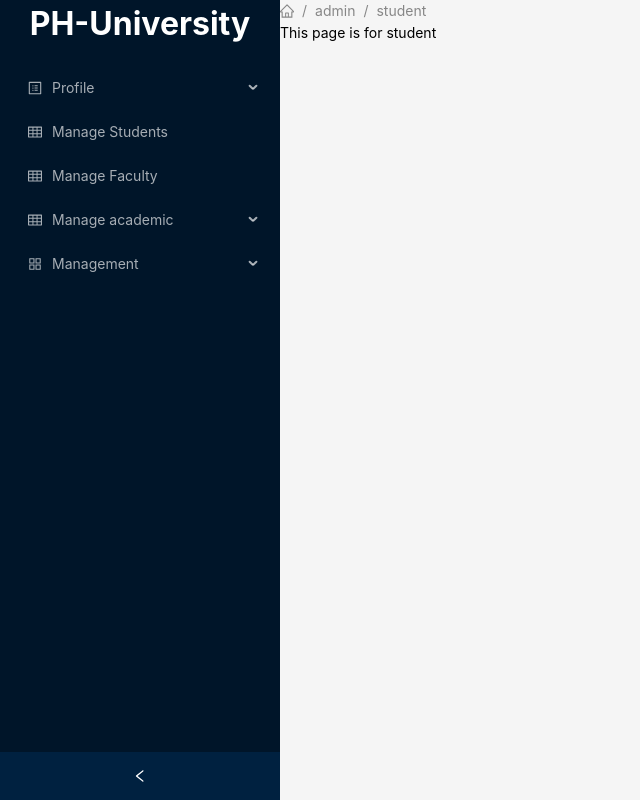
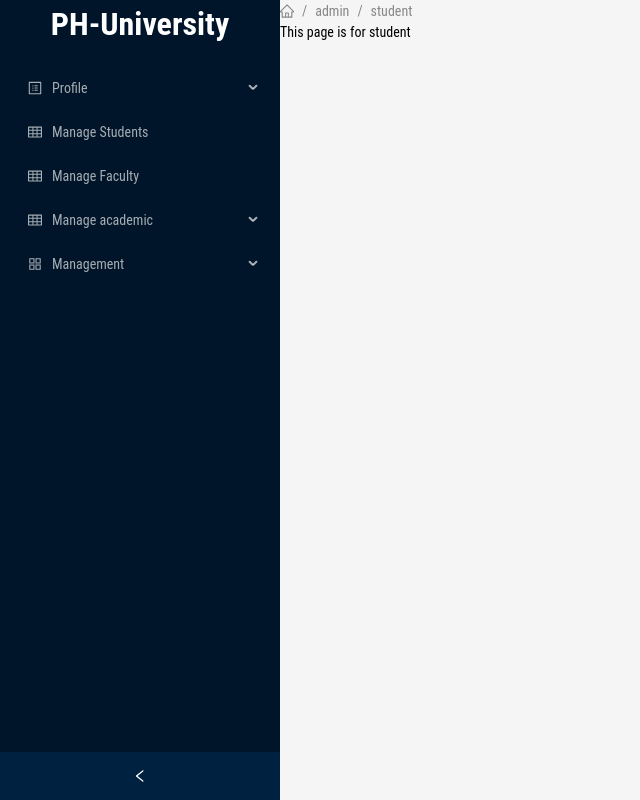
Before and after one commit to Arman-Kabir/university-management-frontend, a Next.js app: page /student in a window 1280 px wide. Shown: the whole page, without its empty margins (0-640 px from the left). Built offline with nearby package versions, Linux system fonts and the light colour scheme.

Commit message:
font added

```diff
--- a/src/app/globals.css
+++ b/src/app/globals.css
@@ -1,9 +1,12 @@
 @tailwind base;
 @tailwind components;
 @tailwind utilities;
+
+@import url('https://fonts.googleapis.com/css2?family=Roboto+Condensed:wght@300;400;700&display=swap');
 
 * {
   box-sizing: border-box;
   padding: 0;
   margin: 0;
+  font-family: 'Roboto Condensed', sans-serif;
 }
```
